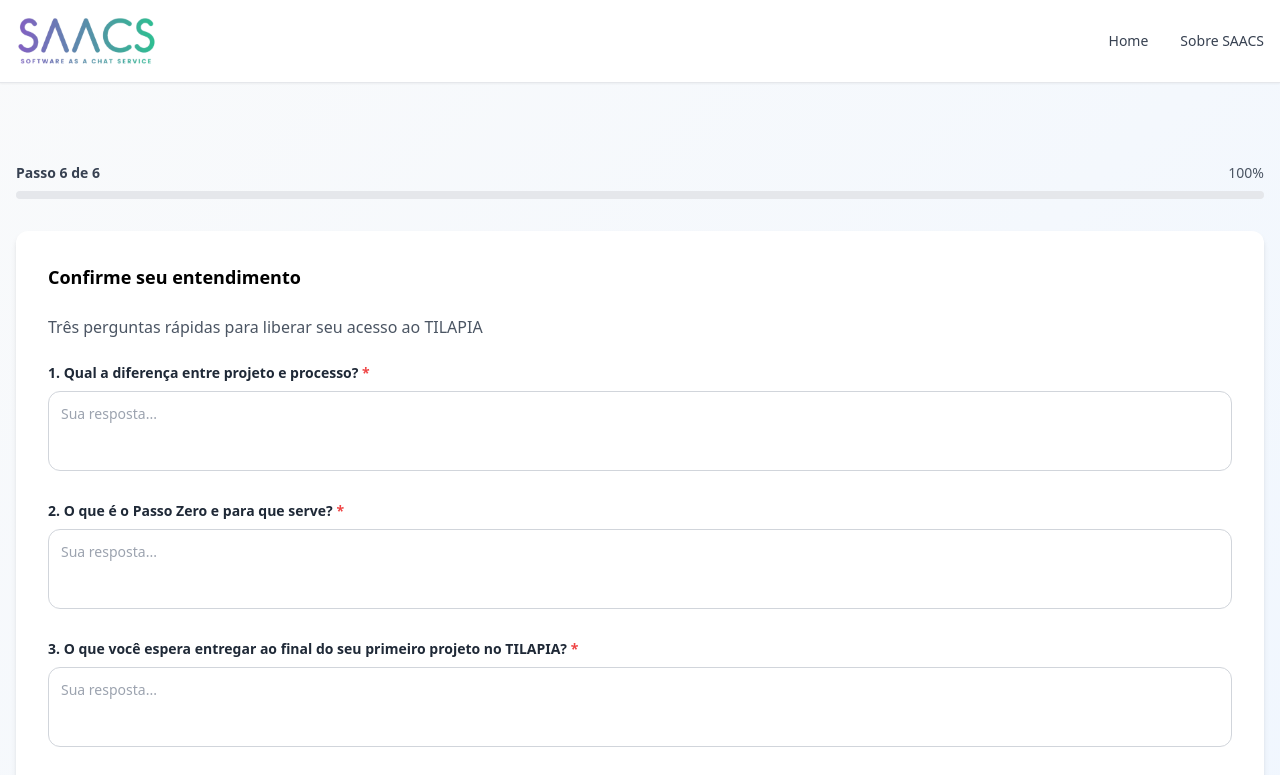
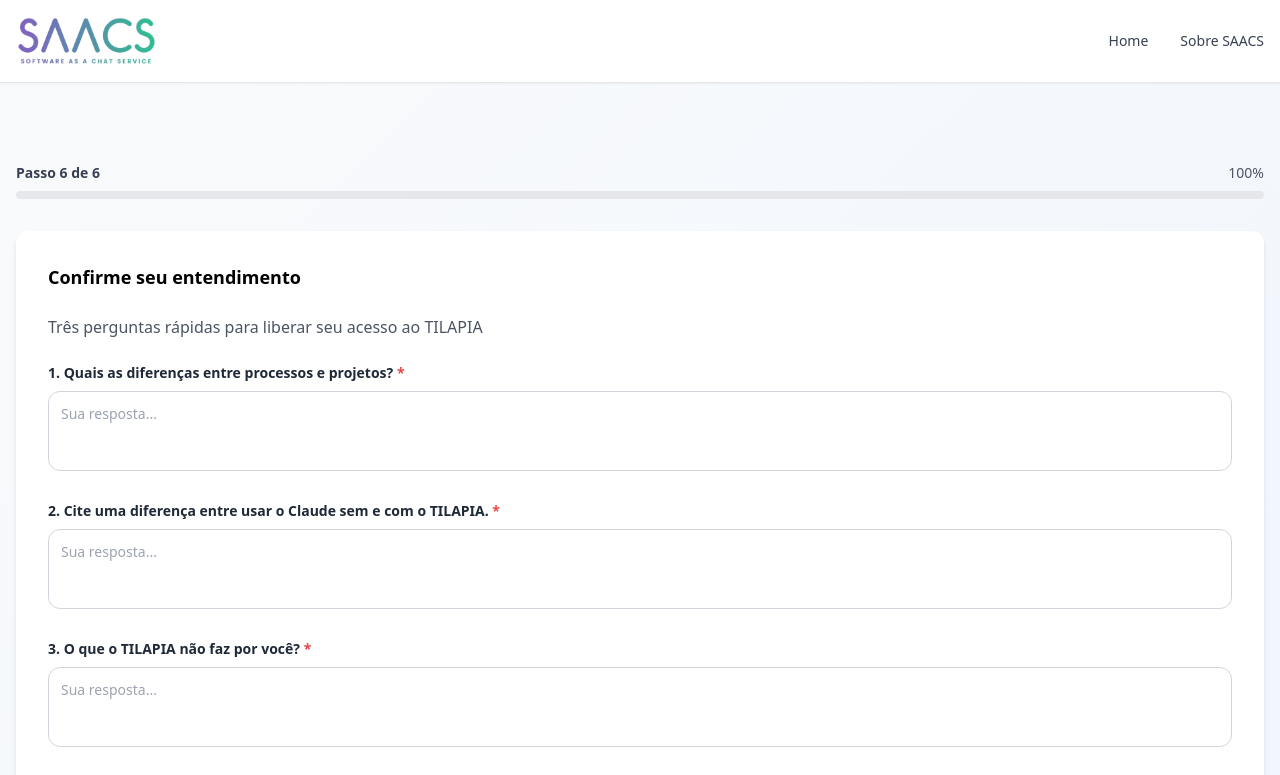
Before and after one commit to saacsai/saacs-onboarding, a Next.js app: page /trilha/1/conclusao in a window 1280 px wide. Shown: the top 775 px of the page. Built offline with nearby package versions, Linux system fonts and the light colour scheme; no server answers.

Commit message:
fix: perguntas trilha corrigidas + salvar respostas no Supabase (trigger atualiza compromisso)

```diff
--- a/components/TrilhaConclusaoStep.tsx
+++ b/components/TrilhaConclusaoStep.tsx
@@ -10,6 +10,7 @@
 import QuestionCard from '@/components/QuestionCard'
 import { CheckCircle2, ArrowLeft, Send } from 'lucide-react'
 import { TrilhaConfig } from '@/config/trilha.config'
+import { supabase } from '@/lib/supabase'
 
 interface Props {
   config: TrilhaConfig
@@ -41,15 +42,28 @@
     try {
       setSending(true)
 
+      const respostas_trilha = config.perguntas_conclusao.map((pergunta, i) => ({
+        pergunta,
+        resposta: respostas[i]
+      }))
+
+      // Salvar respostas no Supabase — trigger atualiza compromisso para EXPLORADOR
+      await supabase
+        .from('tlp_projetos')
+        .update({
+          respostas_trilha,
+          trilha_concluida: true,
+          updated_at: new Date().toISOString()
+        })
+        .eq('id', leadId)
+
+      // Disparar webhook N8N para enviar email de credenciais
       await fetch(config.webhookUrl, {
         method: 'POST',
         headers: { 'Content-Type': 'application/json' },
         body: JSON.stringify({
           project_id: leadId,
-          respostas_trilha: config.perguntas_conclusao.map((pergunta, i) => ({
-            pergunta,
-            resposta: respostas[i]
-          })),
+          respostas_trilha,
           timestamp: new Date().toISOString()
         })
       })
--- a/config/trilha.config.ts
+++ b/config/trilha.config.ts
@@ -58,8 +58,8 @@
   ],
 
   perguntas_conclusao: [
-    'Qual a diferença entre projeto e processo?',
-    'O que é o Passo Zero e para que serve?',
-    'O que você espera entregar ao final do seu primeiro projeto no TILAPIA?'
+    'Quais as diferenças entre processos e projetos?',
+    'Cite uma diferença entre usar o Claude sem e com o TILAPIA.',
+    'O que o TILAPIA não faz por você?'
   ]
 }
```
